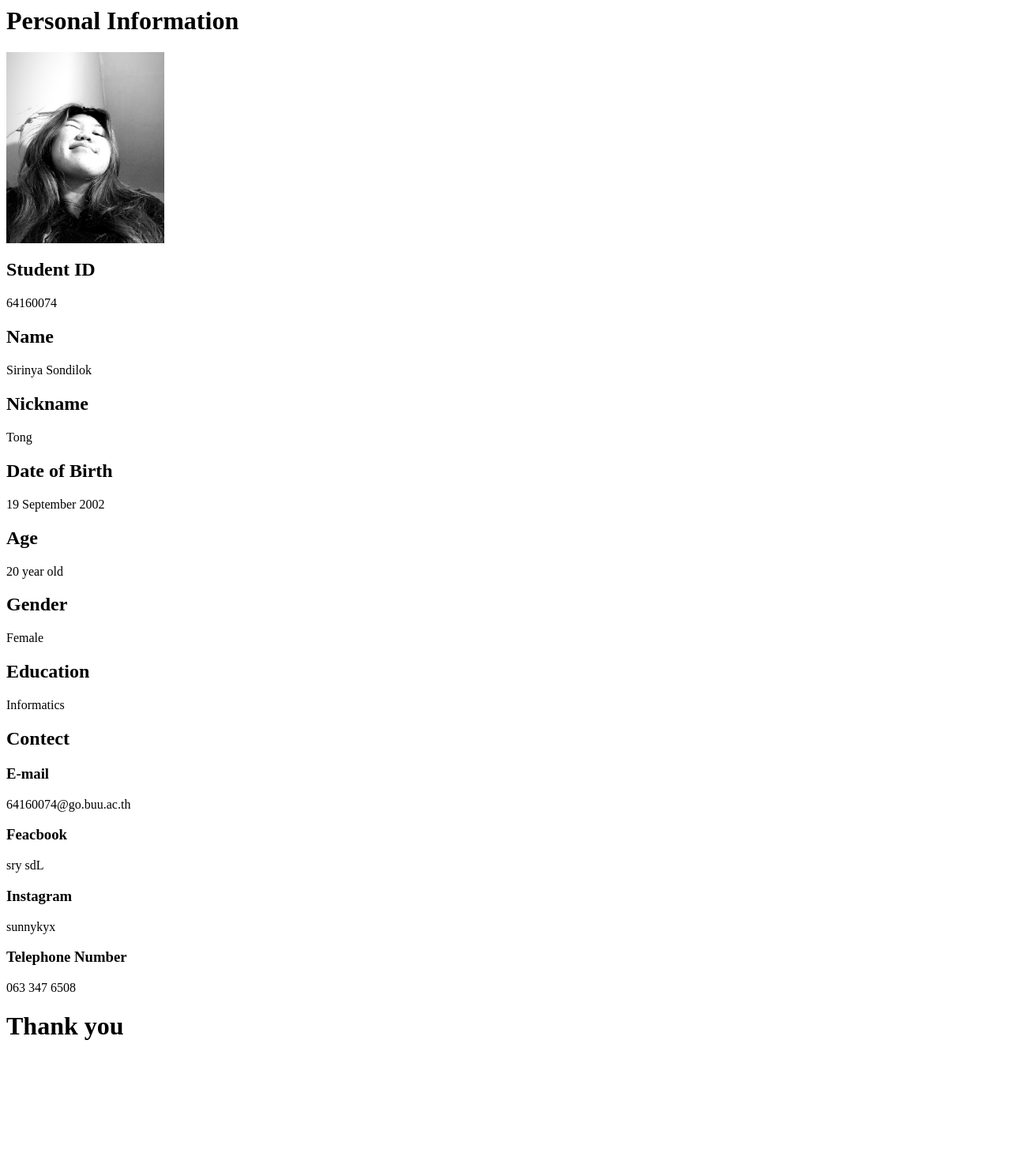
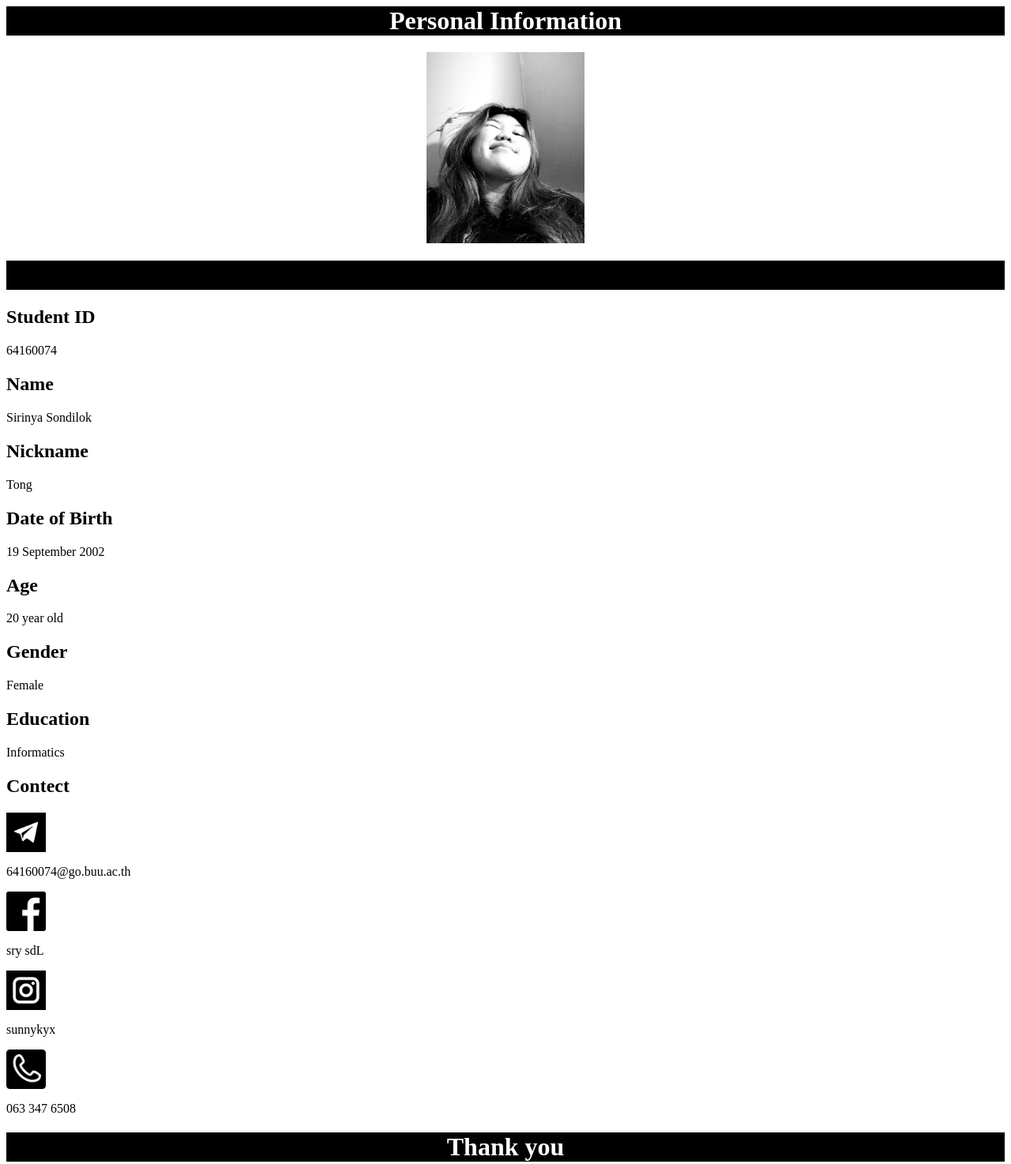
Before and after one commit to sirinya1601/88823764, a plain HTML site: page introMe.html in a window 1280 px wide. Shown: the whole page at 79% size. Before the commit the page ends 1340 px from the top, so only its background shows below. Drawn offline with Linux system fonts and the light colour scheme.

Commit message:
Personal Information

```diff
--- a/introMe.html
+++ b/introMe.html
@@ -1,10 +1,27 @@
-<title>Page Title</title>
+<title>Personal Information 64160074</title>
   </head>
   <body>
-     <h1>Personal Information</h1>
-     <img src="me.jpg" width="200">
+    <h1 style="background-color:#000000;">
+      <font color="ffffff">
+        <CENTER>
+        Personal Information
+        </CENTER>
+      </font>
+    </h1>
+
+
+   <CENTER><img src="me.jpg" width="200" ></CENTER>
+
+   <h1 style="background-color:#000000;">
+    <font color="000000">
+      <CENTER>
+        Personal Information
+      </CENTER>
+    </font>
+  </h1>
+
      <h2>Student ID</h2>
-     <p>64160074</p>
+     <p></p>64160074</p>
      <h2>Name</h2>
      <p>Sirinya Sondilok</p>
      <h2>Nickname</h2>
@@ -17,15 +34,28 @@
      <p>Female</p>
      <h2>Education</h2>
      <p>Informatics</p>
+
+
      <h2>Contect</h2>
-     <h3>E-mail</h3>
+     <img src="mail logo.jpg" width="50" >
      <p>64160074@go.buu.ac.th</p>
-     <h3>Feacbook</h3>
+
+     <img src="feacbook logo.jpg" width="50" >
      <p>sry sdL</p>
-     <h3>Instagram</h3>
+
+     <img src="instagram logo.jpg" width="50" >
      <p>sunnykyx</p>
-     <h3>Telephone Number</h3>
+
+     <img src="telephone logo.jpg" width="50" >
      <p>063 347 6508</p>
-     <h1>Thank you</h1>
+
+     <h1 style="background-color:#000000;">
+      <font color="ffffff">
+        <CENTER>
+        Thank you
+        </CENTER>
+      </font>
+    </h1>
+
  </body>
  </html>
```
Also changed, not shown: feacbook logo.jpg (added), instagram logo.jpg (added), mail logo.jpg (added), telephone logo.jpg (added).
